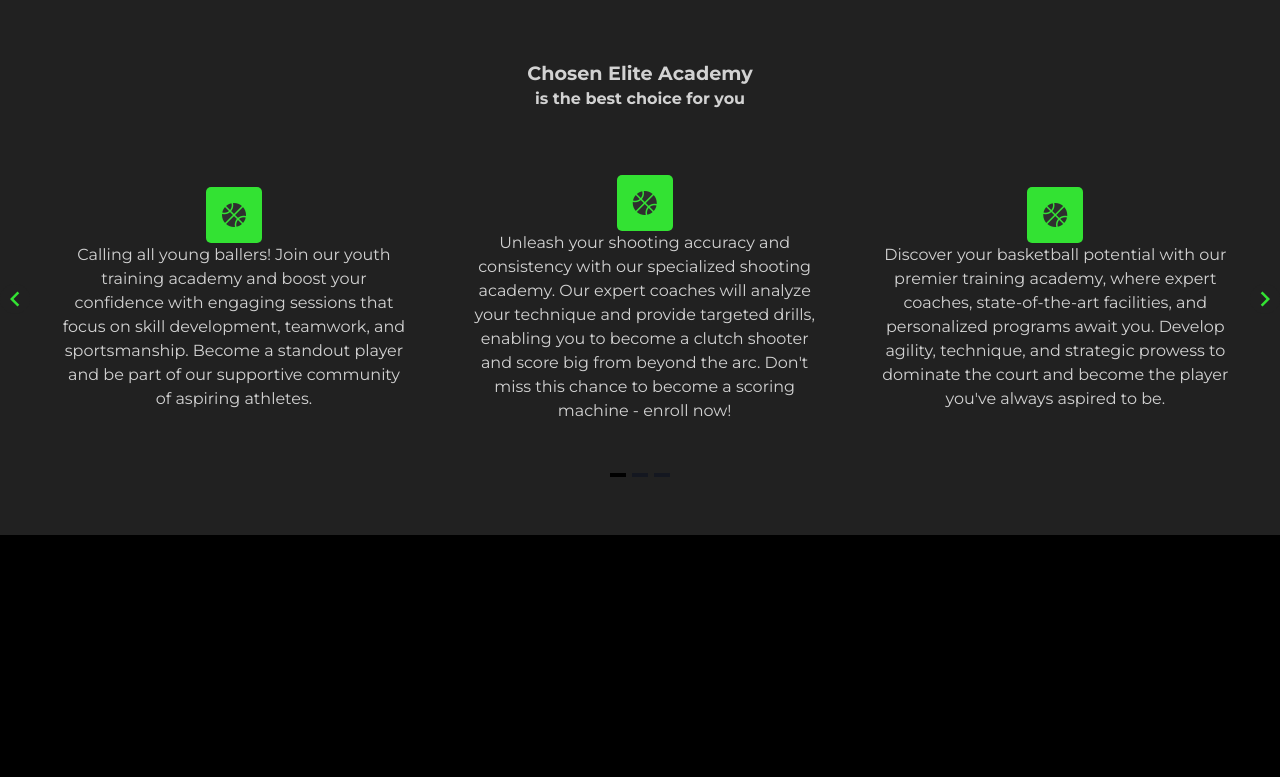
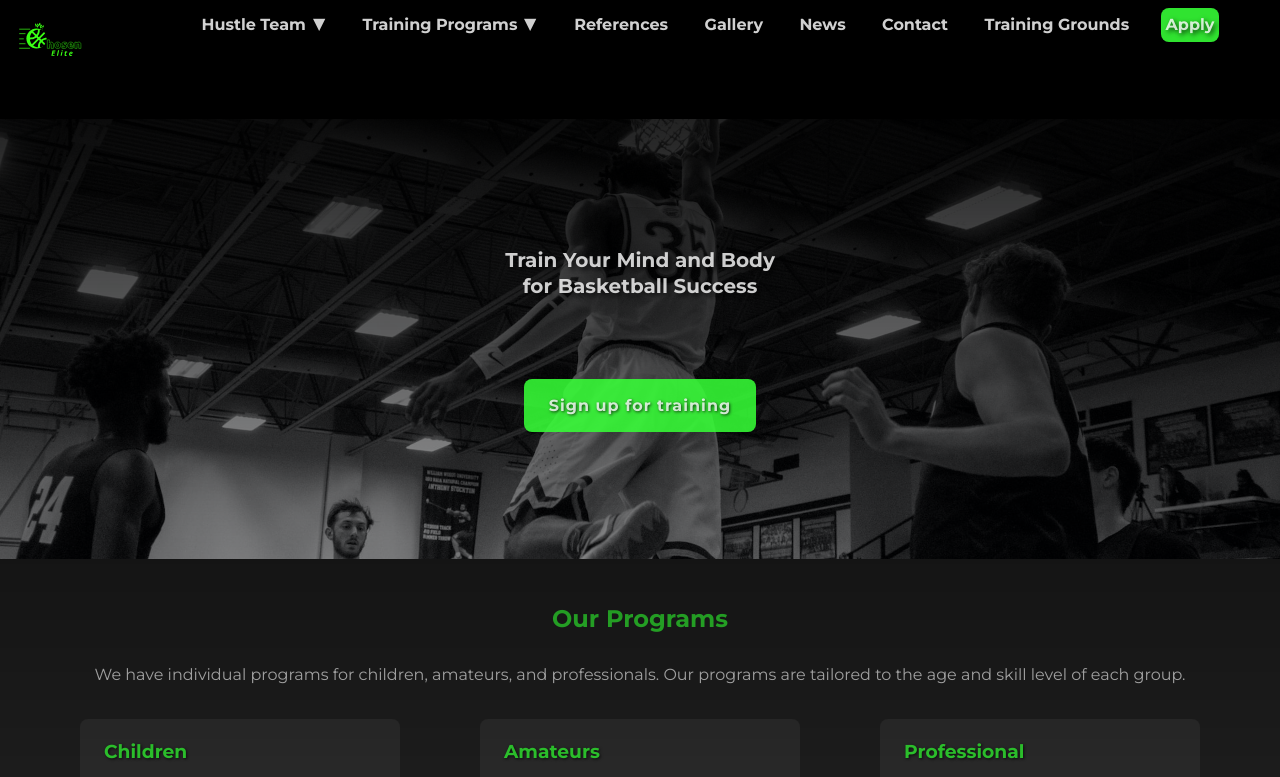
Before and after one commit to anthonyjprater/chosen-elite, a Vue app: page / in a window 1280 px wide. Shown: the top 777 px of the page. Built offline with nearby package versions, Linux system fonts and the light colour scheme.

Commit message:
main page layout

```diff
--- a/src/App.vue
+++ b/src/App.vue
@@ -1,19 +1,23 @@
 <script setup>
-// import HelloWorld from './components/HelloWorld.vue'
-// import MainHeader from './components/headers/MainHeader.vue'
-// import MainFooter from './components/footers/MainFooter.vue'
-// import MainHero from './components/heros/MainHero.vue';
-// import ProgramSection from './components/ProgramSection.vue';
-// import HeadCoach from './components/HeadCoach.vue';
+import HelloWorld from './components/HelloWorld.vue'
+import MainHeader from './components/headers/MainHeader.vue'
+import MainFooter from './components/footers/MainFooter.vue'
+import MainHero from './components/heros/MainHero.vue';
+import ProgramSection from './components/ProgramSection.vue';
+import HeadCoach from './components/HeadCoach.vue';
 import MainCarousel from './components/MainCarousel.vue';
+
 </script>
 
 <template>
-  <!-- <MainHeader /> -->
-  <!-- <MainHero /> -->
-  <!-- <ProgramSection /> -->
-  <!-- <HeadCoach /> -->
-  <MainCarousel />
+  <MainHeader />
+  <main>
+
+    <MainHero />
+    <ProgramSection />
+    <HeadCoach />
+    <MainCarousel />
+  </main>
   <!-- <div>
     <a href="https://vitejs.dev" target="_blank">
       <img src="/vite.svg" class="logo" alt="Vite logo" />
@@ -23,9 +27,11 @@ import MainCarousel from './components/MainCarousel.vue';
     </a>
   </div> -->
   <!-- <HelloWorld msg="Vite + Vue" /> -->
-  <!-- <MainFooter /> -->
+  <MainFooter />
 </template>
 
 <style scoped>
-
+  main {
+    grid-area: main;
+  }
 </style>
```
